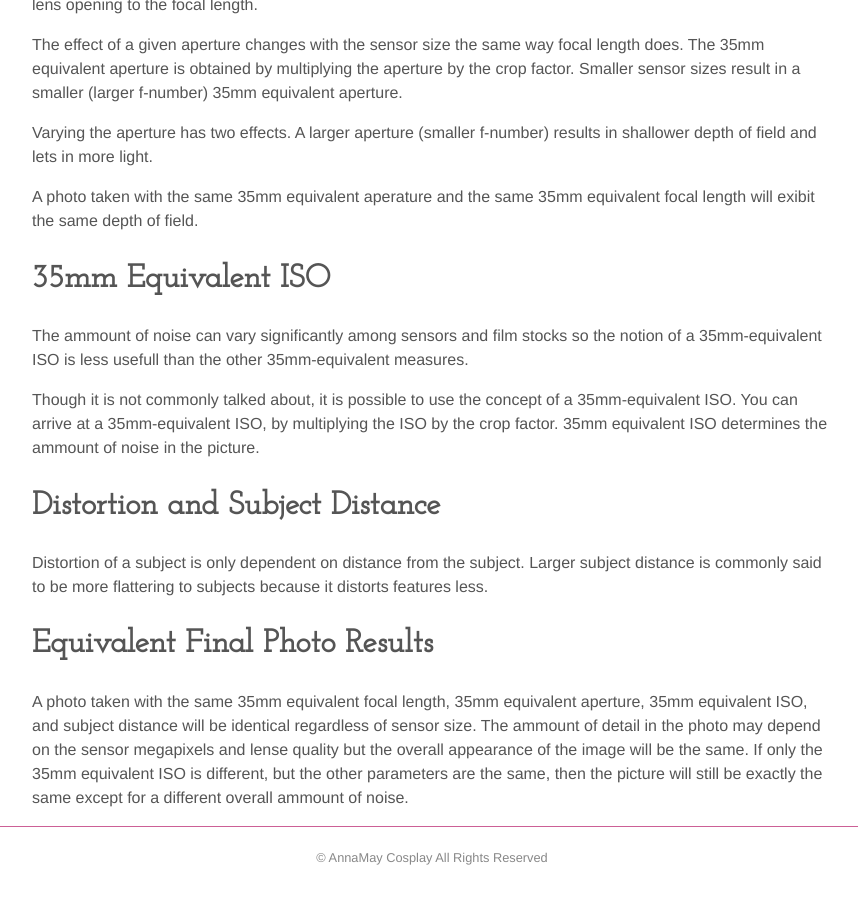
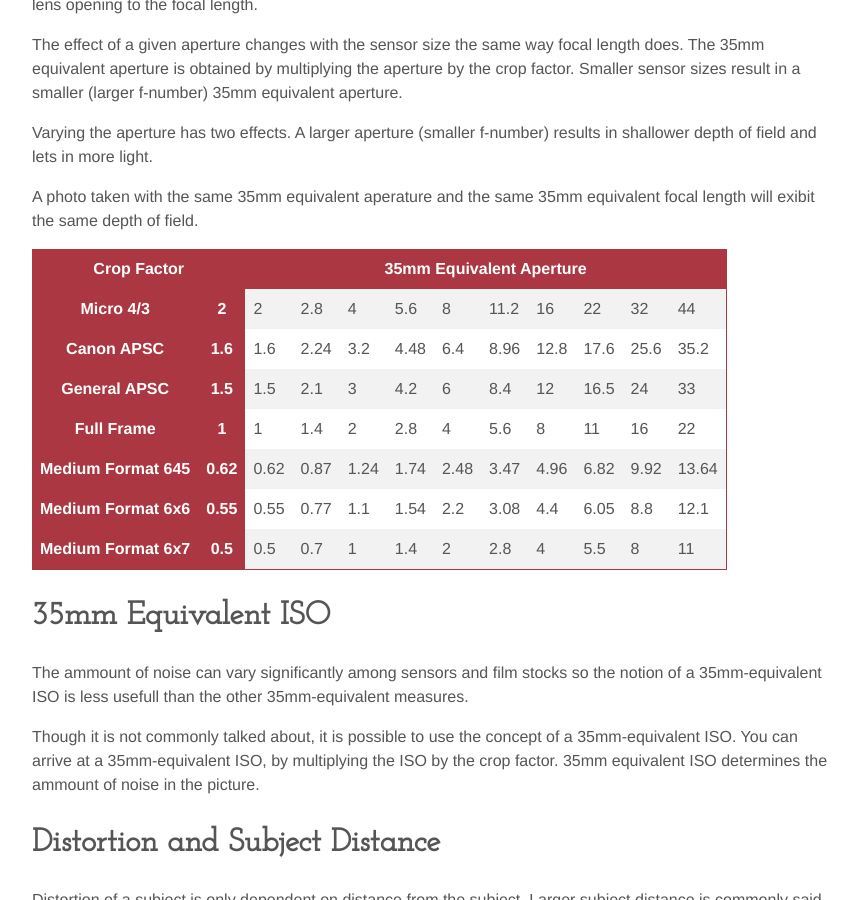
Before and after one commit to annamay8/annamay8.github.io, a Jekyll site: the page built from _posts/2018-1-9-focal-length-and-crop-factor.md, in a window 1280 px wide and 900 px high, scrolled down 1399 px. Shown: the whole window, without its empty margins (208-1066 px from the left). Built offline with Jekyll 4.4.1, drawn with Linux system fonts in a browser that asks for light colours; comment, search, counter and statistics services are not loaded.

Commit message:
Update 2018-1-9-focal-length-and-crop-factor.md

```diff
--- a/_posts/2018-1-9-focal-length-and-crop-factor.md
+++ b/_posts/2018-1-9-focal-length-and-crop-factor.md
@@ -61,6 +61,17 @@ Varying the aperture has two effects. A larger aperture (smaller f-number) resul
 
 A photo taken with the same 35mm equivalent aperature and the same 35mm equivalent focal length will exibit the same depth of field.
 
+<table>
+<tr><th colspan="2">Crop Factor</th><th colspan="10">35mm Equivalent Aperture</th></tr>
+<tr><th>Micro 4/3        </th><th>2   </th><td>2</td><td>2.8</td><td>4</td><td>5.6</td><td>8</td><td>11.2</td><td>16</td><td>22</td><td>32</td><td>44</td></tr>
+<tr><th>Canon APSC       </th><th>1.6 </th><td>1.6</td><td>2.24</td><td>3.2</td><td>4.48</td><td>6.4</td><td>8.96</td><td>12.8</td><td>17.6</td><td>25.6</td><td>35.2</td></tr>
+<tr><th>General APSC     </th><th>1.5 </th><td>1.5</td><td>2.1</td><td>3</td><td>4.2</td><td>6</td><td>8.4</td><td>12</td><td>16.5</td><td>24</td><td>33</td></tr>
+<tr><th>Full Frame       </th><th>1   </th><td>1</td><td>1.4</td><td>2</td><td>2.8</td><td>4</td><td>5.6</td><td>8</td><td>11</td><td>16</td><td>22</td></tr>
+<tr><th>Medium Format 645</th><th>0.62</th><td>0.62</td><td>0.87</td><td>1.24</td><td>1.74</td><td>2.48</td><td>3.47</td><td>4.96</td><td>6.82</td><td>9.92</td><td>13.64</td></tr>
+<tr><th>Medium Format 6x6</th><th>0.55</th><td>0.55</td><td>0.77</td><td>1.1</td><td>1.54</td><td>2.2</td><td>3.08</td><td>4.4</td><td>6.05</td><td>8.8</td><td>12.1</td></tr>
+<tr><th>Medium Format 6x7</th><th>0.5 </th><td>0.5</td><td>0.7</td><td>1</td><td>1.4</td><td>2</td><td>2.8</td><td>4</td><td>5.5</td><td>8</td><td>11</td></tr>
+</table>
+
 35mm Equivalent ISO
 ===================
 The ammount of noise can vary significantly among sensors and film stocks so the notion of a 35mm-equivalent ISO is less usefull than the other 35mm-equivalent measures.
```
